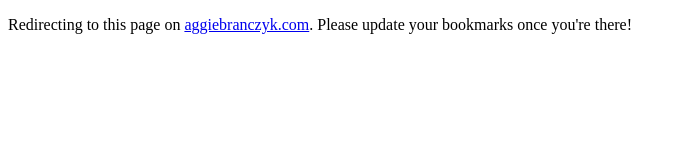
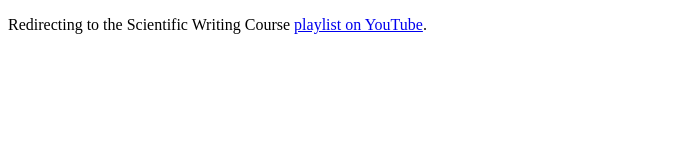
Before and after one commit to abranczyk/agatabranczyk.github.io, a plain HTML site: page scientificwriting.html in a window 1280 px wide. Shown: the whole page, without its empty margins (0-685 px from the left). Drawn offline with Linux system fonts and the light colour scheme.

Commit message:
updated redirect to scientific writing course

```diff
--- a/scientificwriting.html
+++ b/scientificwriting.html
@@ -1,10 +1,10 @@
 <!DOCTYPE html>
 <html>
   <head>
-    <meta http-equiv="refresh" content="4; url='https://aggiebranczyk.com/scientific-writing/'" />
+    <meta http-equiv="refresh" content="4; url='https://www.youtube.com/playlist?list=PLnwt2ODY2PX1P_23KOr0hs_zMeBHE3Q0d'" />
     <script defer data-domain="agatabranczyk.com" src="https://plausible.io/js/script.js"></script>
   </head>
   <body>
-    <p>Redirecting to this page on <a href="https://aggiebranczyk.com/scientific-writing/">aggiebranczyk.com</a>. Please update your bookmarks once you're there!</p>
+    <p>Redirecting to the Scientific Writing Course <a href="https://www.youtube.com/playlist?list=PLnwt2ODY2PX1P_23KOr0hs_zMeBHE3Q0d">playlist on YouTube</a>.</p>
   </body>
 </html>
```
Also changed, not shown: 2 other files.
